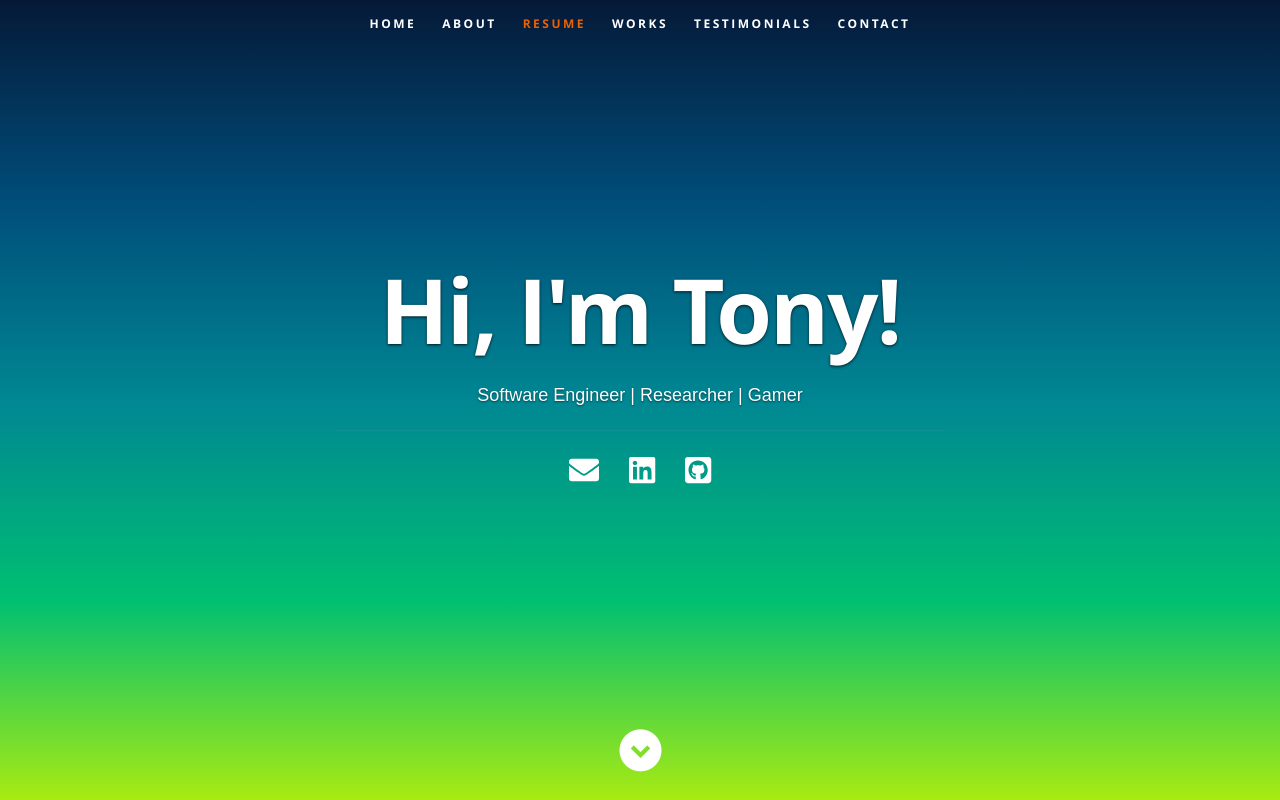
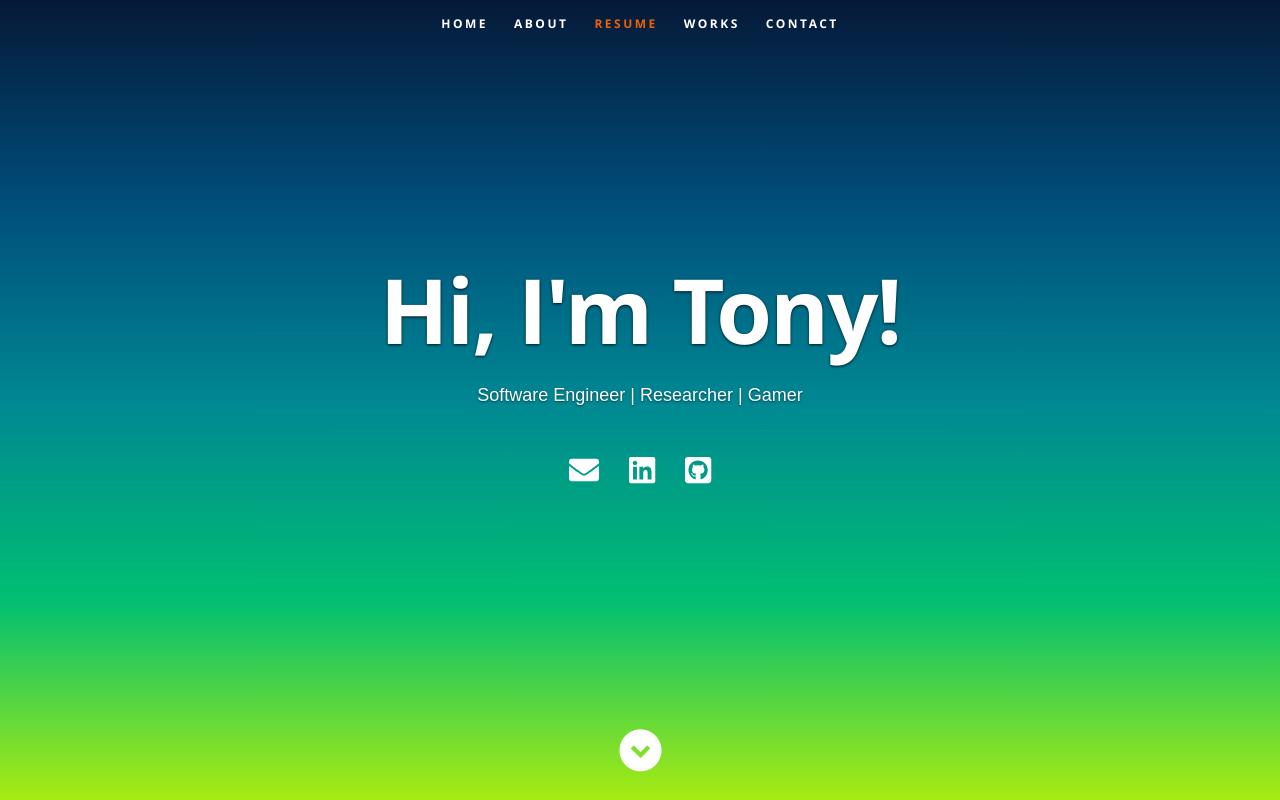
Before and after one commit to Chen2886/Old-portfolio, a React (Create React App) app: page / in a window 1280 px wide. Shown: the top 800 px of the page. Built offline with nearby package versions, Linux system fonts and the light colour scheme.

Commit message:
minor updates

```diff
--- a/public/resumeData.json
+++ b/public/resumeData.json
@@ -5,7 +5,7 @@
     "description": "Here will be your description. Use this to describe what you do or whatever you feel best describes yourself to a potential employer",
     "image": "profilepic.jpg",
     "bio": "I'm currently a full time student at Purdue University studying Computer Science with a concentration in Software Engineering. I specialize in front-end, mobile and iOS development and would love to work for a Formula 1 team or a car manufacturer one day. My passion for CS comes from it's versatility and because it provides the opportunity to create platforms to help others and make an impact on the world. I also enjoy the problem solving aspect of programming and the ability to express your creativity. In my down time, I like to organize hackathons, play Cities: Skylines, Apex Legends and make tiramisu!",
-    "contactmessage": "Fill out the form to contact me.",
+    "contactmessage": "Send me a message!",
     "email": "chen2886@purdue.edu",
     "phone": "352-274-1888",
     "address": {
--- a/src/Components/Contact.js
+++ b/src/Components/Contact.js
@@ -85,7 +85,7 @@ export default function Contact(props) {
       <div className='row section-head'>
         <div className='two columns header-col'>
           <h1>
-            <span>Get In Touch.</span>
+            <span>Send me a message!</span>
           </h1>
         </div>
 
--- a/src/Components/Header.js
+++ b/src/Components/Header.js
@@ -50,11 +50,11 @@ class Header extends Component {
                 Works
               </a>
             </li>
-            <li>
+            {/* <li>
               <a className='smoothscroll' href='#testimonials'>
                 Testimonials
               </a>
-            </li>
+            </li> */}
             <li>
               <a className='smoothscroll' href='#contact'>
                 Contact
```
Also changed, not shown: 8 other files (tests, documents, lock files or other folders).
